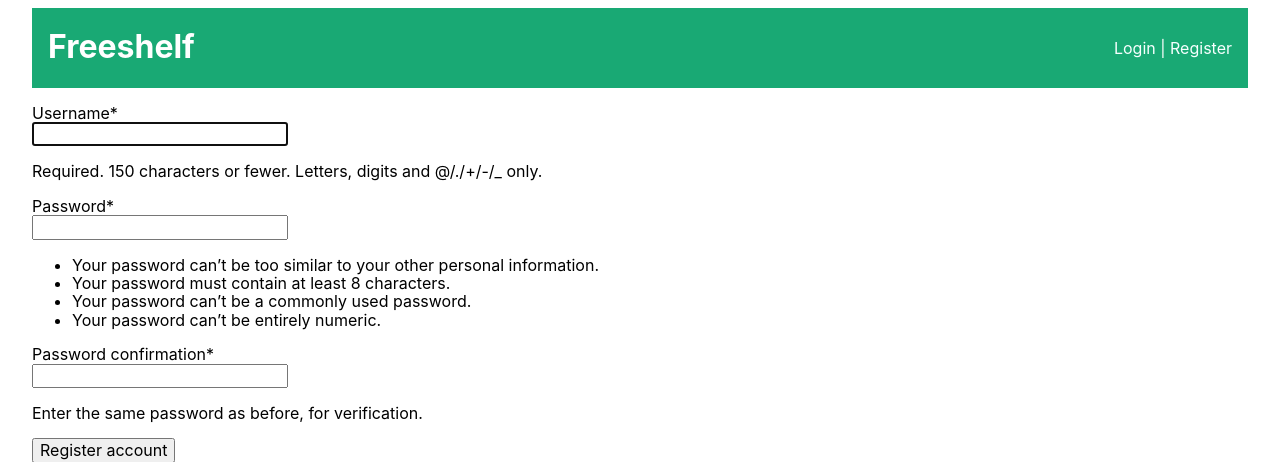
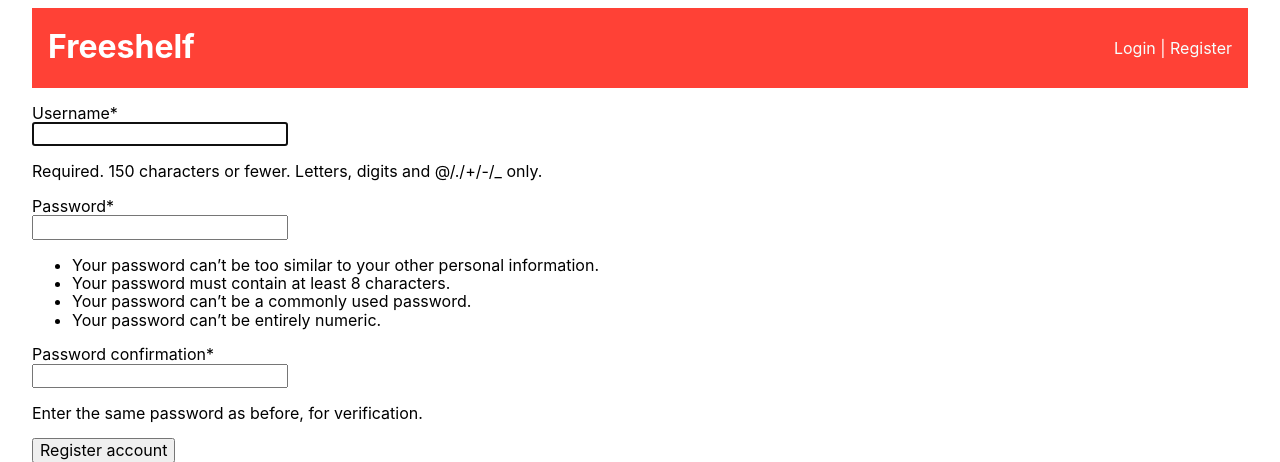
Before and after one commit to momentum-cohort-2018-10/freeshelf-instructor, a Django app: page /register/ in a window 1280 px wide. Shown: the top 462 px of the page. Run offline with Django 3.2, Linux system fonts and the light colour scheme; some libraries are stand-ins or nearby versions.

Commit message:
Make header red

```diff
--- a/templates/base.html
+++ b/templates/base.html
@@ -12,7 +12,7 @@
 </head>
 
 <body class="sans-serif pv2 ph4">
-  <header class="flex items-center justify-between bg-green white ph3 mb3">
+  <header class="flex items-center justify-between bg-red white ph3 mb3">
     <div id="title">
       <h1><a class="no-underline underline-hover white" href="/">Freeshelf</a></h1>
     </div>
```
